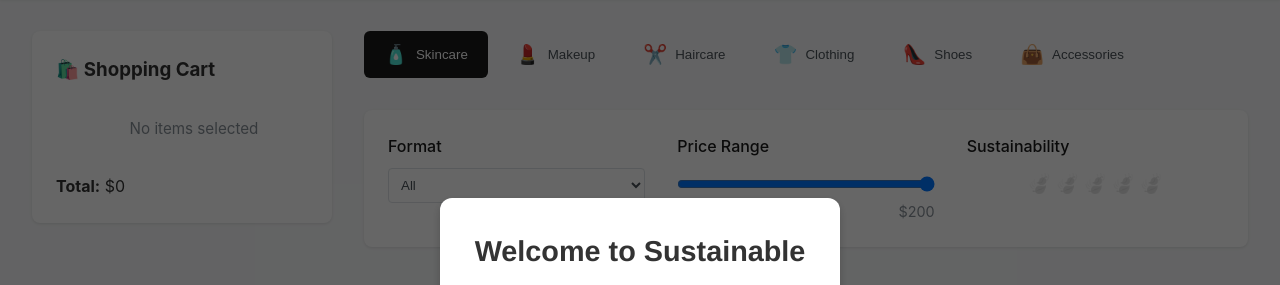
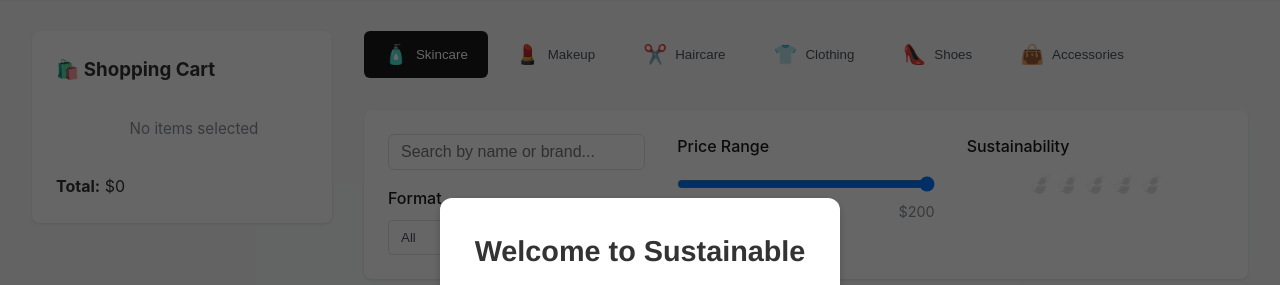
Before and after one commit to ashleyvarghesee/seaproj, a plain HTML site: page index.html in a window 1280 px wide. Shown: the part 71-356 px from the top of the page. Drawn offline with Linux system fonts and the light colour scheme.

Commit message:
Final SEASProj updates and search bar

```diff
--- a/index.html
+++ b/index.html
@@ -62,6 +62,12 @@
 
             <div class="filters">
                 <div class="filter-group">
+                    <div class="search-bar">
+                        <input type="text"
+                               id="searchInput"
+                               placeholder="Search by name or brand..."
+                               oninput="filterAndUpdateDisplay()" />
+                    </div>
                     <label>Format</label>
                     <select id="formatFilter" onchange="applyFilter()">
                         <option value="all">All Formats</option>
--- a/scripts.js
+++ b/scripts.js
@@ -244,6 +244,13 @@ let sustainabilityFilterValue = 0;
 
 document.addEventListener("DOMContentLoaded", function () {
     console.log("DOM loaded - Setting up direct event listeners");
+    const searchInput = document.getElementById("searchInput");
+    if (searchInput) {
+        searchInput.addEventListener("input", () => {
+            filterAndUpdateDisplay();
+        });
+    }
+
 
     const formatFilter = document.getElementById("formatFilter");
     const priceSlider = document.getElementById("priceSlider");
@@ -303,54 +310,39 @@ document.addEventListener("DOMContentLoaded", function () {
 function filterAndUpdateDisplay() {
     try {
         const currentCategory = steps[currentStepIndex];
-        console.log(`--- filterAndUpdateDisplay triggered for category: ${currentCategory} ---`);
-
         const originalProducts = window[currentCategory];
         if (!Array.isArray(originalProducts)) {
-            console.error(`ERROR: No valid product data for ${currentCategory} during filter.`);
-            showCards([]); return;
+            showCards([]);
+            return;
         }
 
-        const formatElement = document.getElementById("formatFilter");
-        const priceElement = document.getElementById("priceSlider");
-        const formatValue = formatElement ? formatElement.value : "all";
-        const priceValue = priceElement ? parseFloat(priceElement.value) : 200;
+        const searchInput = document.getElementById("searchInput");
+        const searchQuery = searchInput ? searchInput.value.trim().toLowerCase() : "";
 
-        console.log("Current Filter DOM/State Values:", {
-            format: formatValue,
-            price: priceValue,
-            sustainability: sustainabilityFilterValue
-        });
-        console.log(`Original product count for filtering: ${originalProducts.length}`);
+        const formatValue = document.getElementById("formatFilter").value;
+        const priceValue = parseFloat(document.getElementById("priceSlider").value);
 
         let filtered = originalProducts.filter(product => {
-            if (typeof product !== 'object' || product === null) return false;
+            if (!product || typeof product !== 'object') return false;
 
-            const itemPrice = parseFloat(product.price);
-            const passesPrice = !isNaN(itemPrice) && itemPrice <= priceValue;
+            const passesPrice = parseFloat(product.price) <= priceValue;
+            const passesFormat = formatValue === "all" || product.format.toLowerCase() === formatValue.toLowerCase();
+            const passesSustainability = sustainabilityFilterValue === 0 || (product.sustainability?.length >= sustainabilityFilterValue);
 
-            const passesFormat = formatValue === "all" || (typeof product.format === 'string' && product.format.toLowerCase() === formatValue.toLowerCase());
+            const matchesSearch = !searchQuery || product.name.toLowerCase().includes(searchQuery) || product.brand.toLowerCase().includes(searchQuery);
 
-            const passesSustainability = sustainabilityFilterValue === 0 || (Array.isArray(product.sustainability) && product.sustainability.length >= sustainabilityFilterValue);
-
-
-            return passesPrice && passesFormat && passesSustainability;
+            return passesPrice && passesFormat && passesSustainability && matchesSearch;
         });
 
-        console.log(`Final filtered products count: ${filtered.length}`);
         showCards(filtered);
 
     } catch (error) {
-        console.error("Unexpected error during filtering:", error);
-        const category = steps[currentStepIndex];
-        if (window[category] && Array.isArray(window[category])) {
-            console.warn("Falling back to showing all products due to filter error.");
-            showCards(window[category]);
-        } else {
-            console.error("Fallback failed, showing empty."); showCards([]);
-        }
+        console.error("Filter error:", error);
+        const fallback = window[steps[currentStepIndex]];
+        showCards(Array.isArray(fallback) ? fallback : []);
     }
 }
+
 
 function goToStep(index) {
     console.log(`--- goToStep triggered for index: ${index} ---`);
--- a/style.css
+++ b/style.css
@@ -457,3 +457,28 @@ input[type="range"] {
         .no-products-message button:hover {
             background-color: #45a049;
         }
+
+.search-bar {
+    grid-column: 1 / -1;
+    display: flex;
+    align-items: center;
+    gap: 0.75rem;
+    margin-bottom: 1rem;
+}
+
+    .search-bar input[type="text"] {
+        flex-grow: 1;
+        padding: 0.5rem 0.75rem;
+        border: 1px solid #dee2e6;
+        border-radius: 6px;
+        font-size: 1rem;
+        background-color: #fff;
+        color: #333;
+        transition: border-color 0.2s;
+    }
+
+        .search-bar input[type="text"]:focus {
+            border-color: #44aa77;
+            outline: none;
+            box-shadow: 0 0 0 2px rgba(68, 170, 119, 0.2);
+        }
```
Also changed, not shown: 1 other file.
